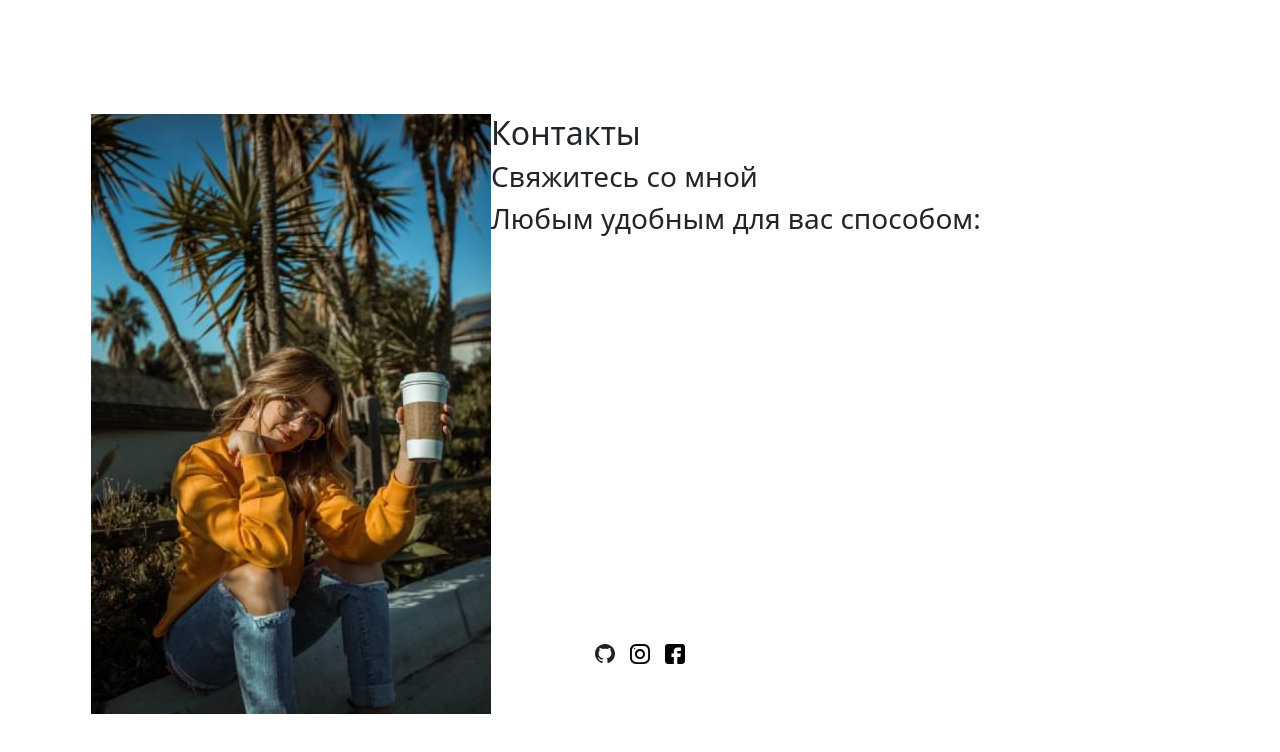
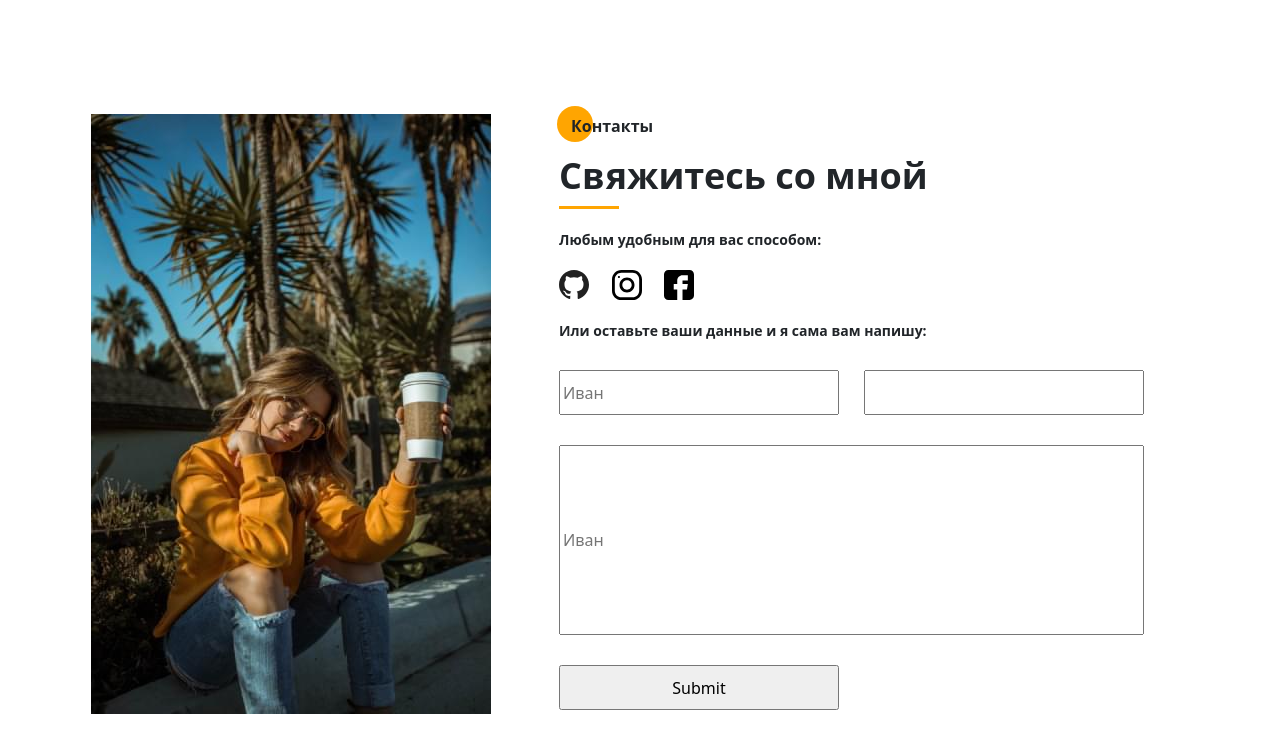
Before and after one commit to OlegGolovanov/portfolio, a plain HTML site: page src/index.html in a window 1280 px wide. Shown: the part 4442-5194 px from the top of the page. Drawn offline with nearby package versions, Linux system fonts and the light colour scheme; files that its build step writes are made by us from their sources.

Commit message:
25.10.2021

```diff
--- a/src/index.html
+++ b/src/index.html
@@ -474,16 +474,23 @@
             <div class="contacts__wapper">
                 <div class="contacts__img"><img src="img/Photo-1.jpg" alt=""></div>
                 <div class="contacts__dsc">
-                    <h2 class="contacts__title-h2">Контакты</h2>
-                    <h3 class="contacts__title-h3">Свяжитесь со мной</h3>
-                    <h3 class="contacts__title-h3-dsc">Любым удобным для вас способом:</h3>
-                    <div class="social-link social-link_menu">
-                        <a href="#"><img src="icons/Github-1.svg" alt="Github"></a>
-                        <a href="#"><img src="icons/Instagram-1.svg" alt="Instagram"></a>
-                        <a href="#"><img src="icons/Facebook-2.svg" alt="Facebook"></a>
+                    <div class="contacts__dsc-wapper">
+                        <h2 class="title_contacts-h2">Контакты</h2>
+                        <h3 class="title_contacts-h3">Свяжитесь со мной</h3>
+                        <h3 class="title_contacts-h3-dsc">Любым удобным для вас способом:</h3>
+                        <div class="social-link social-link_contacts">
+                            <a href="#"><img src="icons/Github-1.svg" alt="Github"></a>
+                            <a href="#"><img src="icons/Instagram-1.svg" alt="Instagram"></a>
+                            <a href="#"><img src="icons/Facebook-2.svg" alt="Facebook"></a>
+                        </div>
+                        <h3 class="social-link_contacts-dsc">Или оставьте ваши данные и я сама вам напишу:</h3>
                     </div>
-                    <h3 class="social-link_dsc"></h3>
-                    <form action=""></form>
+                    <form class="contacts__form" action="#">
+                        <input class="contacts__name" name="name" placeholder="Иван" type="text">
+                        <input class="contacts__email" name="email" type="email">
+                        <input class="contacts__text" name="text" placeholder="Иван" type="text">
+                        <input class="contacts__btn" type="submit" placeholder="">
+                    </form>
                 </div>
             </div>
         </div>
--- a/src/sass/blocks/_contacts.sass
+++ b/src/sass/blocks/_contacts.sass
@@ -3,9 +3,22 @@
     &__wapper
         display: grid
         grid-template-columns: 400px 585px
-//         &__img
-
-//         &__dsc
+        column-gap: 68px
+    &__dsc
+        display: grid
+        grid-template-rows: 256px 293px
+    &__form
+        display: grid
+        grid-template-rows: 45px 190px 45px
+        grid-template-columns: repeat(2, 280px)
+        row-gap: 30px
+        column-gap: 25px
+    &__name
+        width: 100%
+    &__email
+        width: 100%
+    &__text
+        grid-column: 1/3
 
 //         &__title-h2
 
--- a/src/sass/blocks/_social-link.sass
+++ b/src/sass/blocks/_social-link.sass
@@ -41,3 +41,19 @@
         width: 1px
         height: 70px
         background-color: #000
+    &_contacts
+        margin-top: 20px
+        position: static
+        left: auto
+        top: auto
+        transform: none
+        width: 135px
+        height: 30px
+        a
+            width: 30px
+            height: 30px
+    &_contacts-dsc
+        margin-top: 20px
+        font-weight: 700
+        font-size: 14px
+        line-height: 21px
--- a/src/sass/blocks/_title.sass
+++ b/src/sass/blocks/_title.sass
@@ -75,3 +75,20 @@
             left: 0
             width: 15px
             height: 15px
+    &_contacts-h2
+        position: relative
+        font-weight: 700
+        font-size: 16px
+        line-height: 24px
+        left: 12px
+        @include disk
+    &_contacts-h3
+        font-weight: 700
+        font-size: 36px
+        line-height: 60px
+        @include line
+    &_contacts-h3-dsc
+        margin-top: 20px
+        font-weight: 700
+        font-size: 14px
+        line-height: 21px
```
Also changed, not shown: dist/index.html (+1 -1 lines), dist/css/style.min.css.
